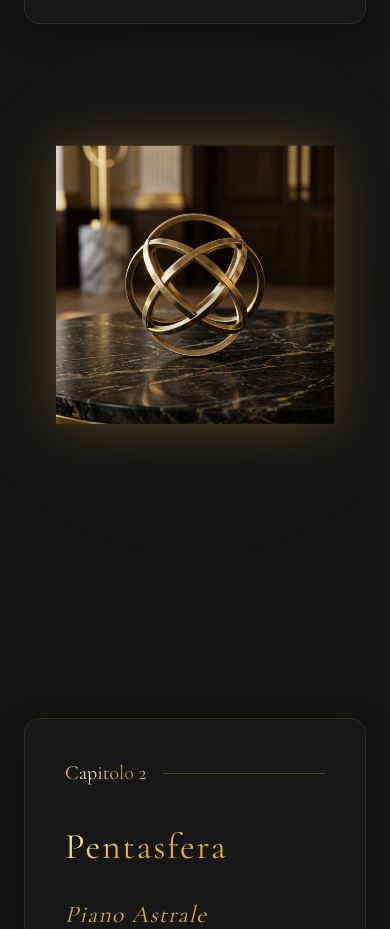
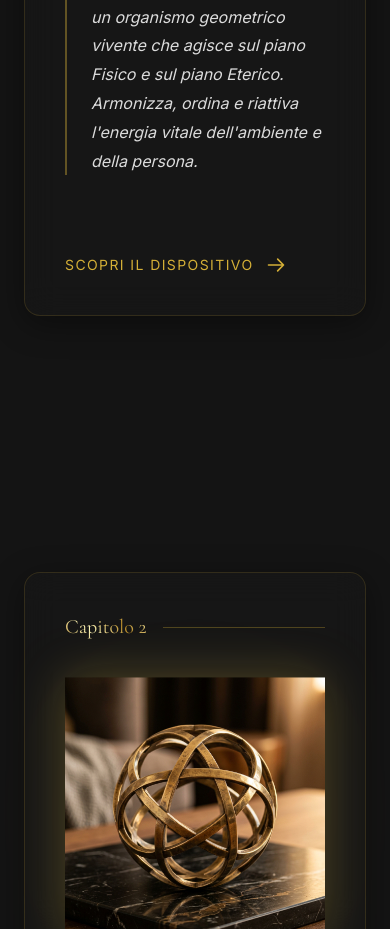
Before and after one commit to CreativiaStudio/wang, a Next.js app: page / in a window 390 px wide. Shown: the part 1980-2909 px from the top of the page. Built offline with nearby package versions, Linux system fonts and the light colour scheme.

Commit message:
Fix: move image inside text box on mobile

```diff
--- a/src/app/page.tsx
+++ b/src/app/page.tsx
@@ -59,6 +59,26 @@ export default function Home() {
                   <div className="h-px bg-gold/30 flex-grow" />
                 </div>
 
+                {/* Mobile Image */}
+                <div className="md:hidden relative aspect-square flex items-center justify-center py-4 w-full max-w-[260px] mx-auto">
+                  <div className="absolute inset-0 bg-gold/5 rounded-full blur-2xl opacity-30 mix-blend-screen" />
+                  <motion.div
+                    animate={{ y: [-5, 5, -5] }}
+                    transition={{ duration: 6, repeat: Infinity, ease: "easeInOut" }}
+                    className="relative z-10 w-full h-full flex items-center justify-center"
+                  >
+                    {product.image && (
+                      <Image
+                        src={product.image}
+                        alt={product.name}
+                        width={300}
+                        height={300}
+                        className="object-contain drop-shadow-gold"
+                      />
+                    )}
+                  </motion.div>
+                </div>
+
                 <h2 className="text-4xl md:text-6xl font-serif text-gradient-gold">{product.name}</h2>
                 <h3 className="text-2xl text-gold italic font-serif mb-4">{product.plane}</h3>
 
@@ -81,7 +101,7 @@ export default function Home() {
 
               {/* Visual Content */}
               <motion.div
-                className="relative aspect-square flex items-center justify-center p-8"
+                className="hidden md:flex relative aspect-square items-center justify-center p-8"
                 initial={{ opacity: 0, y: 100 }}
                 whileInView={{ opacity: 1, y: 0 }}
                 transition={{ duration: 1.5, ease: [0.25, 0.1, 0.25, 1], delay: 0.2 }}
```
